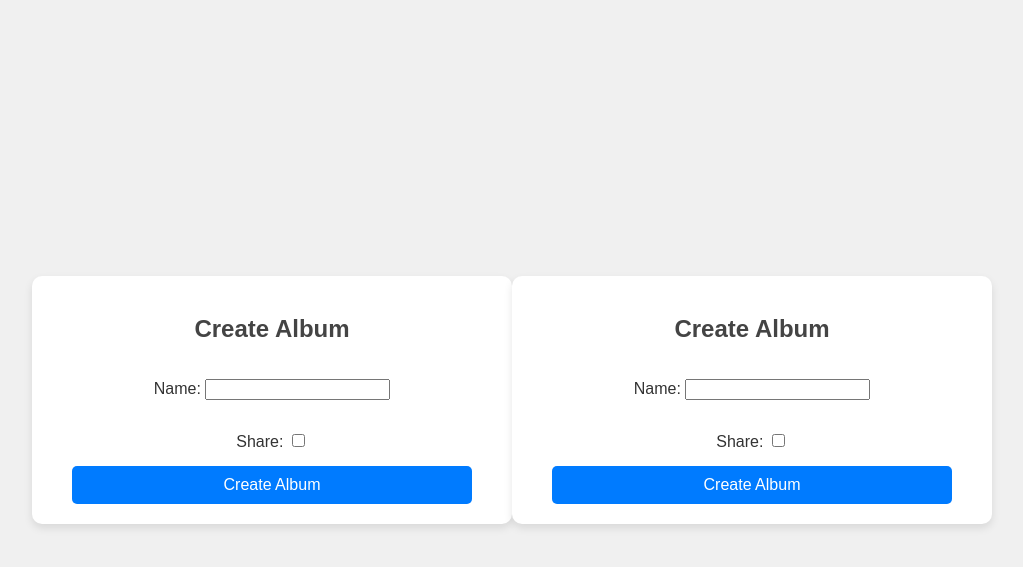
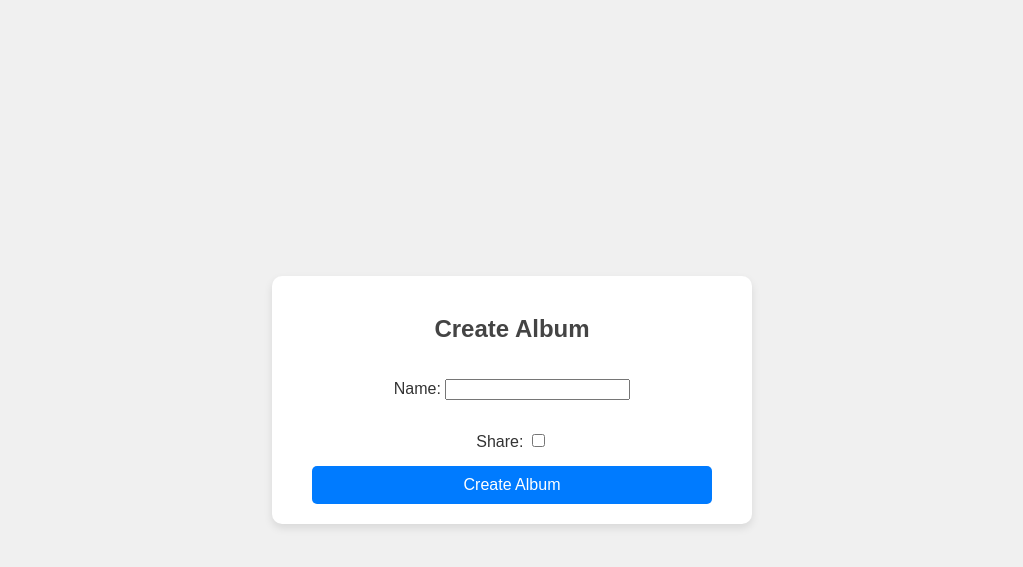
Before and after one commit to aswinaravind27/pics-app, a Django app: template templates/albumcreate.html in a window 1280 px wide. Shown: the top 567 px of the page, without its empty margins (128-1151 px from the left). Run offline with Django 3.2, Linux system fonts and the light colour scheme; the template is opened without the code that fills it: values that come from a table or form of the project are taken from there, others are empty.

Commit message:
corrected logical errors

```diff
--- a/templates/albumcreate.html
+++ b/templates/albumcreate.html
@@ -98,103 +98,3 @@
 </body>
 
 </html>
-<!DOCTYPE html>
-<html lang="en">
-
-<head>
-    <meta charset="UTF-8">
-    <meta name="viewport" content="width=device-width, initial-scale=1.0">
-    <title>Create Album</title>
-    <style>
-        body {
-            font-family: Arial, sans-serif;
-            background-color: #f0f0f0;
-            color: #333;
-            margin: 0;
-            padding: 0;
-            display: flex;
-            justify-content: center;
-            align-items: center;
-            height: 100vh;
-        }
-
-        .container {
-            background-color: white;
-            padding: 20px 40px;
-            border-radius: 10px;
-            box-shadow: 0 4px 8px rgba(0, 0, 0, 0.1);
-            width: 100%;
-            max-width: 400px;
-            text-align: center;
-        }
-
-        h2 {
-            margin-bottom: 20px;
-            color: #444;
-        }
-
-        .messages {
-            list-style-type: none;
-            padding: 0;
-            margin-bottom: 20px;
-        }
-
-        .messages li {
-            background-color: #ffdddd;
-            color: #d8000c;
-            border-left: 4px solid #d8000c;
-            padding: 10px;
-            margin-bottom: 10px;
-            border-radius: 5px;
-            font-size: 14px;
-            text-align: left;
-        }
-
-        form {
-            display: flex;
-            flex-direction: column;
-        }
-
-        form p {
-            margin-bottom: 15px;
-        }
-
-        button {
-            background-color: #007bff;
-            color: white;
-            padding: 10px 15px;
-            border: none;
-            border-radius: 5px;
-            cursor: pointer;
-            font-size: 16px;
-            transition: background-color 0.3s ease;
-        }
-
-        button:hover {
-            background-color: #0056b3;
-        }
-    </style>
-</head>
-
-<body>
-    <div class="container">
-        <h2>Create Album</h2>
-
-        <!-- Display messages -->
-        {% if messages %}
-            <ul class="messages">
-                {% for message in messages %}
-                    <li>{{ message }}</li>
-                {% endfor %}
-            </ul>
-        {% endif %}
-
-        <form method="post" action="{% url 'albumcreate' %}">
-            {% csrf_token %}
-            {{ form.as_p }}
-            <button type="submit">Create Album</button>
-        </form>
-    </div>
-</body>
-
-</html>
```
Also changed, not shown: templates/albumview.html (+72 -5 lines), templates/base.html (+6 -3 lines), templates/dashboard.html (+21 -12 lines), media/6ff38e21-fb79-4ee8-9785-b095fbb44625/IMG-2024095-WA0033.jpg (added), media/afb3df3d-2974-452f-a8f1-c09ffe97da88/IMG-20240915-WA0033.jpg (added), 1 other file.
